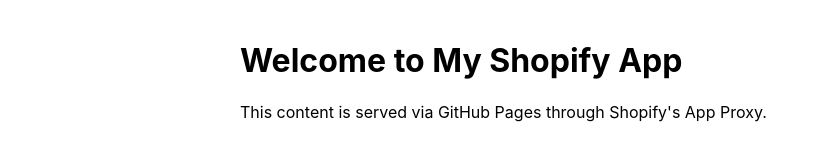
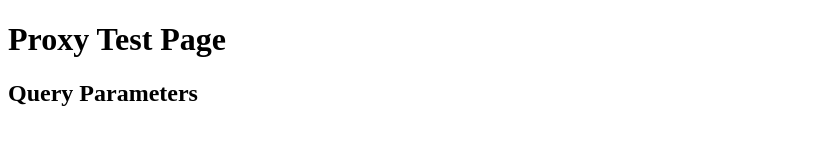
Before and after one commit to RomeoAsis2023/neonflux_multipack_bundle_app, a plain HTML site: page index.html in a window 1280 px wide. Shown: the whole page, without its empty margins (0-821 px from the left). Drawn offline with Linux system fonts and the light colour scheme.

Commit message:
Update index.html

```diff
--- a/index.html
+++ b/index.html
@@ -1,43 +1,27 @@
 <!DOCTYPE html>
 <html>
 <head>
-    <title>My Shopify App</title>
-    <script src="https://unpkg.com/@shopify/app-bridge@3.0.0"></script>
-    <style>
-        body {
-            font-family: -apple-system, BlinkMacSystemFont, 'Segoe UI', Roboto, Helvetica, Arial, sans-serif;
-            padding: 20px;
-            max-width: 800px;
-            margin: 0 auto;
-        }
-    </style>
+    <title>Proxy Test</title>
+    <meta charset="utf-8">
 </head>
 <body>
-    <h1>Welcome to My Shopify App</h1>
-    <p>This content is served via GitHub Pages through Shopify's App Proxy.</p>
-
-    <div id="shop-data"></div>
+    <h1>Proxy Test Page</h1>
+    <div id="params"></div>
 
     <script>
-        // Initialize Shopify App Bridge if we're in an iframe
-        if (window.self !== window.top) {
-            const app = window['app-bridge'].createApp({
-                apiKey: new URLSearchParams(window.location.search).get('api_key'),
-                host: new URLSearchParams(window.location.search).get('host'),
-                forceRedirect: true
-            });
+        // Display all query parameters
+        const params = new URLSearchParams(window.location.search);
+        let html = '<h2>Query Parameters</h2><ul>';
+
+        for (const [key, value] of params) {
+            html += `<li><strong>${key}:</strong> ${value}</li>`;
         }
 
-        // Display shop information if available in query params
-        const params = new URLSearchParams(window.location.search);
-        if (params.get('shop')) {
-            document.getElementById('shop-data').innerHTML = `
-                <h2>Shop Information</h2>
-                <p>Shop: ${params.get('shop')}</p>
-                <p>Path: ${params.get('path_prefix')}</p>
-                <p>Timestamp: ${new Date().toLocaleString()}</p>
-            `;
-        }
+        html += '</ul>';
+        document.getElementById('params').innerHTML = html;
+
+        // Check if we're in an iframe
+        console.log('Is iframe?', window.self !== window.top);
     </script>
 </body>
 </html>
```
